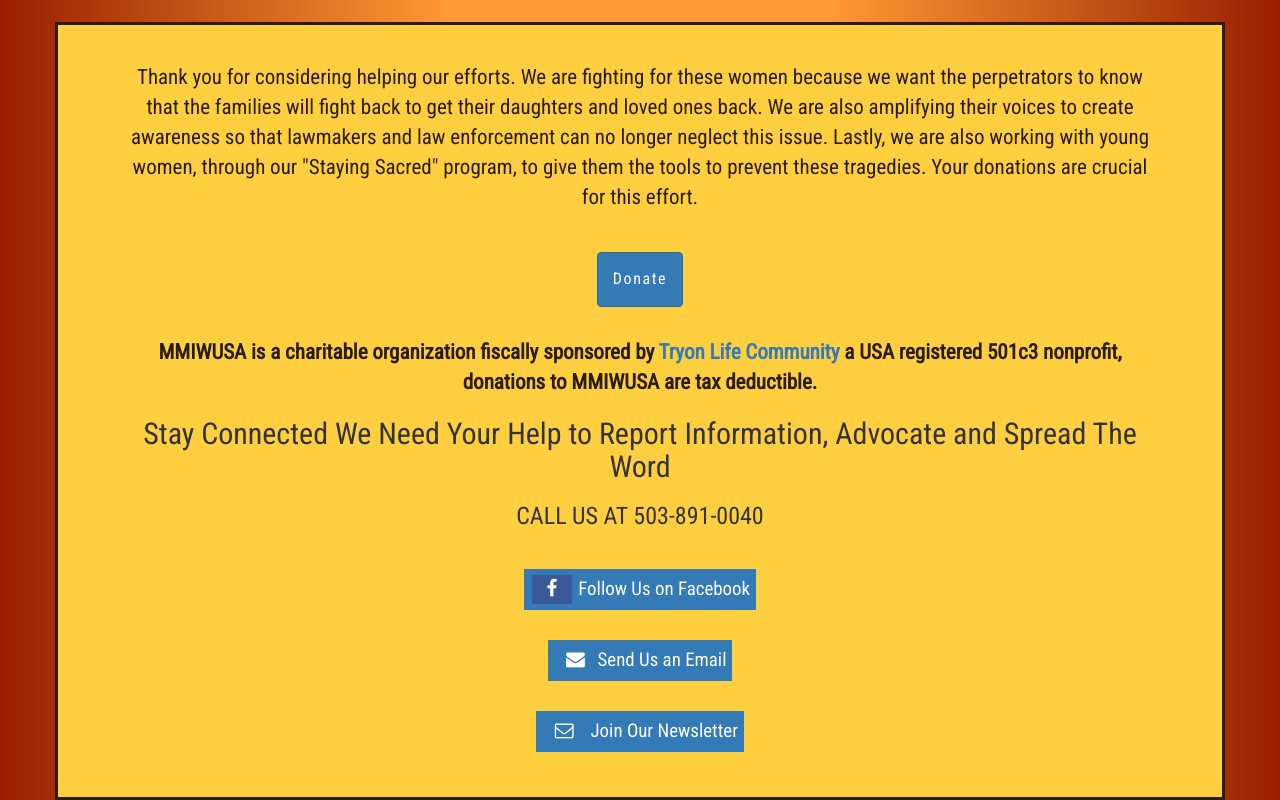
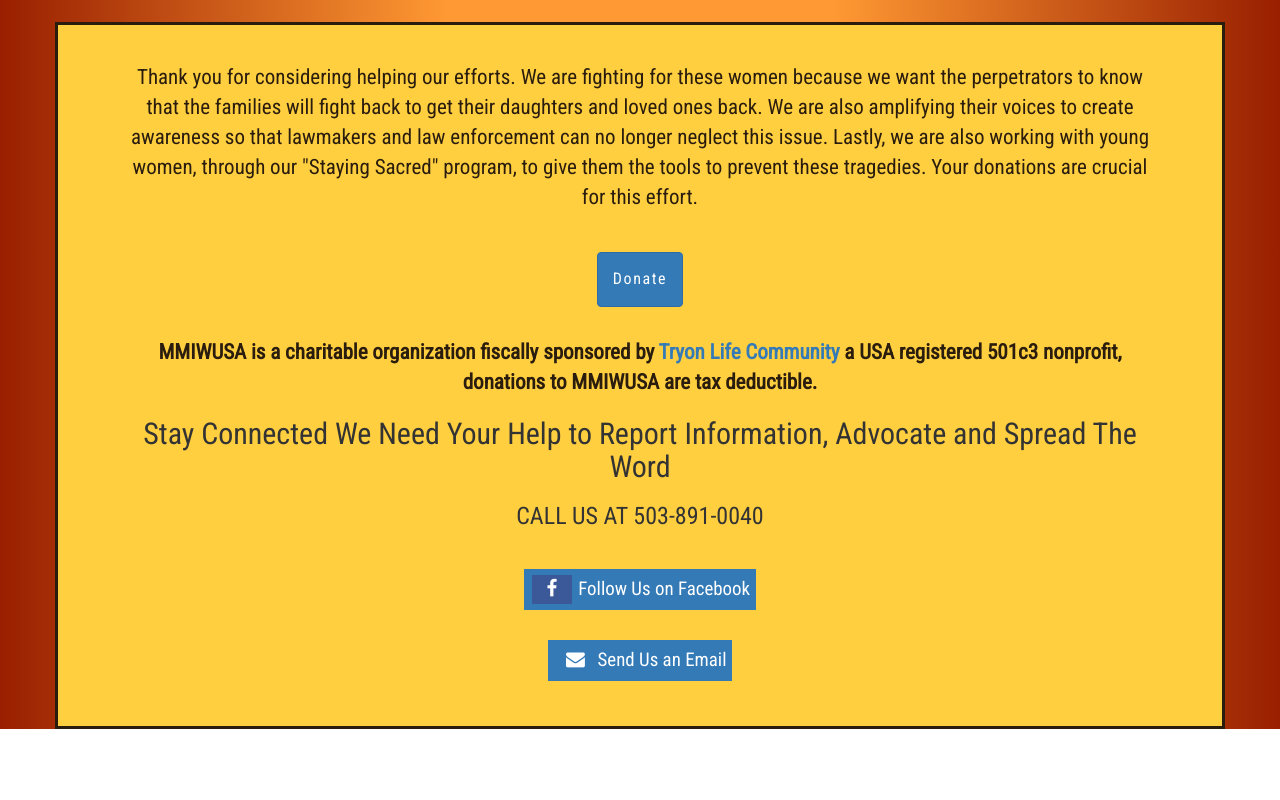
Before and after one commit to jaysonpotter/mmiwusa, a plain HTML site: page donate.html in a window 1280 px wide. Shown: the part 514-1314 px from the top of the page. After the commit the page ends 1243 px from the top, so only its background shows below. Drawn offline with nearby package versions, Linux system fonts and the light colour scheme; a web font is replaced by a local one.

Commit message:
disable newsletter link in donate.

```diff
--- a/donate.html
+++ b/donate.html
@@ -56,8 +56,8 @@
         <br><br>
         <a href="mailto:mmiwusa@gmail.com/" style="font-size: 0.9em;" target="_blank"><button style="border: none;"class="btn-primary" type="button" name="button"><i class="fa fa-envelope"></i>Send Us an Email</button></a>
         <br><br>
-        <a href="http://aranyasolutions.us3.list-manage.com/subscribe?u=b1430f83c1085a8cc1fa59e27&id=5be3913761" style="font-size: 0.9em;" target="_blank"><button style="border: none;"class="btn-primary" type="button" name="button"><i class="fa fa-envelope-o"></i> Join Our Newsletter</button></a>
-        <br><br>
+        <!-- <a href="http://aranyasolutions.us3.list-manage.com/subscribe?u=b1430f83c1085a8cc1fa59e27&id=5be3913761" style="font-size: 0.9em;" target="_blank"><button style="border: none;"class="btn-primary" type="button" name="button"><i class="fa fa-envelope-o"></i> Join Our Newsletter</button></a>
+        <br><br> -->
 
       </div>
 
```
